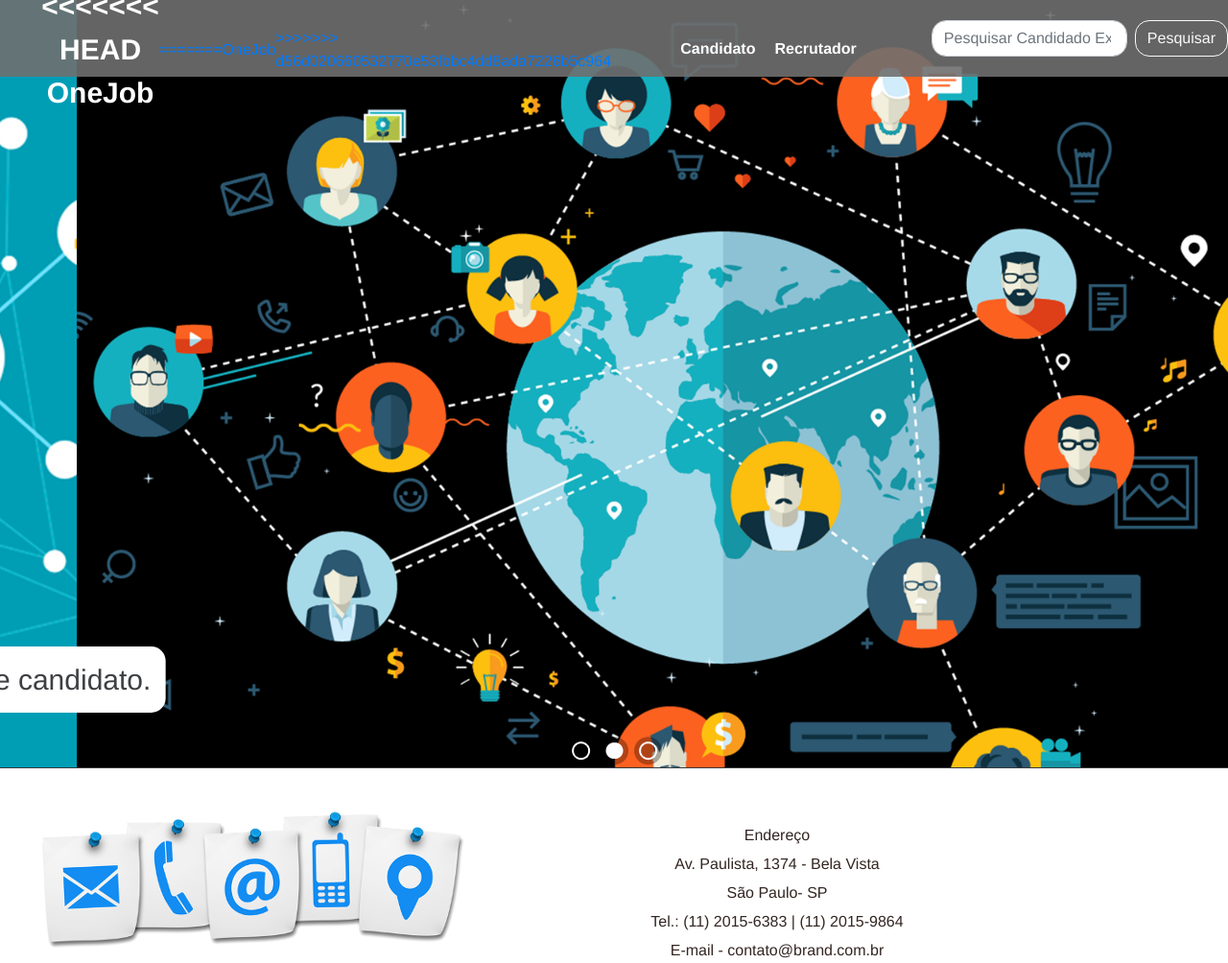
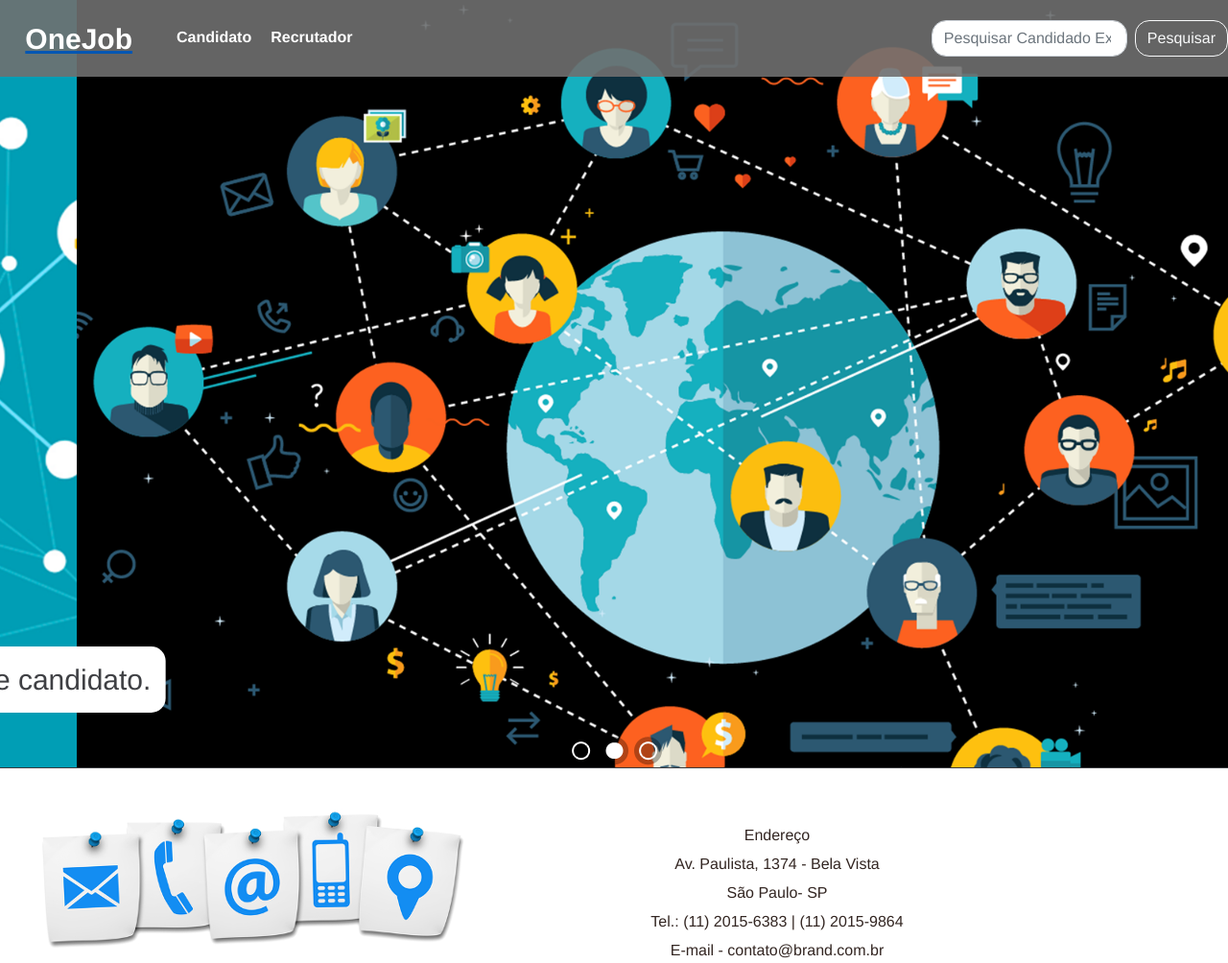
Before and after one commit to lalbuque/Banco-de-talentos, a website: page index.html in a window 1280 px wide. Shown: the top 1004 px of the page at 96% size. Drawn offline with nearby package versions, Linux system fonts and the light colour scheme.

```diff
--- a/index.html
+++ b/index.html
@@ -31,13 +31,10 @@
         <div class="content-links-header">
             <a href="index.html" class="brand-header">
                 <span class="content-brand-header">
-<<<<<<< HEAD
+
                     <div>OneJob</div>
                 </span>
 
-=======
-                    <div>OneJob</div></span>
->>>>>>> d56d020660532770e53fbbc4dd8ada7226b5c964
             </a>
             <nav class="navbar-header" id="fonte-index">
                 <ol class="link-nav-header">
```
